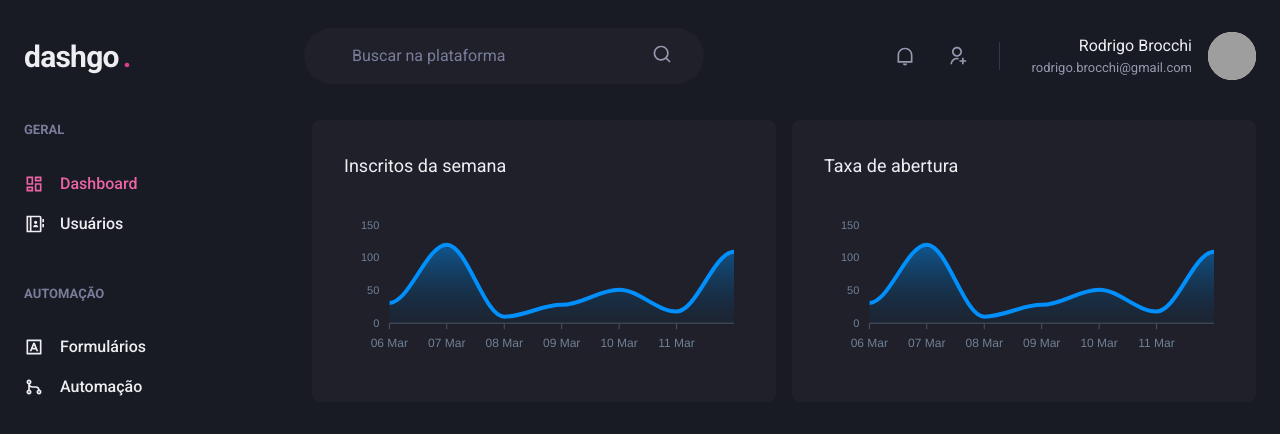
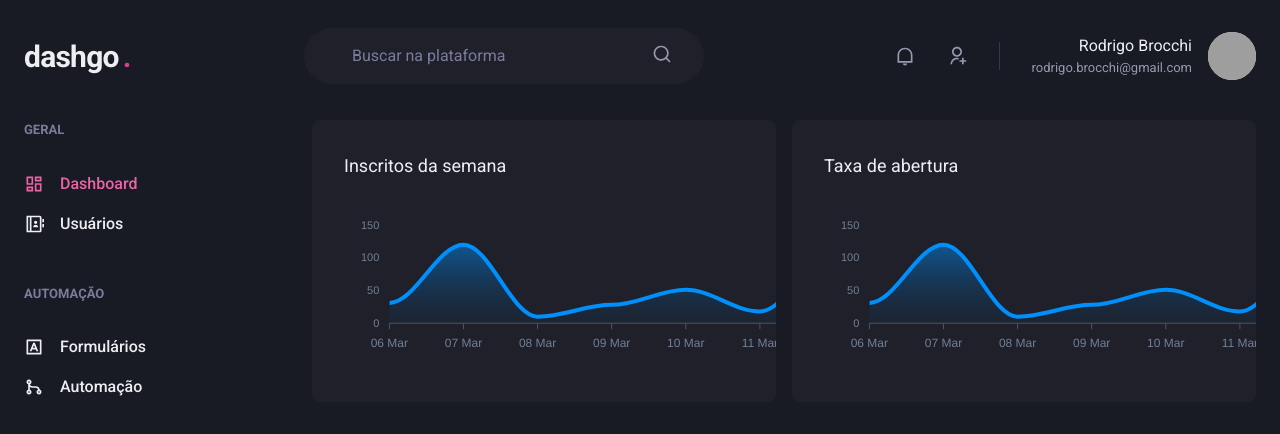
Before and after one commit to brocchirodrigo/dashgo, a Next.js app: page /dashboard in a window 1280 px wide. Shown: the top 434 px of the page. Built offline with nearby package versions, Linux system fonts and the light colour scheme; grey boxes are pictures that could not be loaded.

Commit message:
Correção width dos gráficos

```diff
--- a/src/pages/dashboard.tsx
+++ b/src/pages/dashboard.tsx
@@ -83,7 +83,13 @@ export default function Dashboard() {
           minChildWidth="320px"
           alignItems="flex-start"
         >
-          <Box p={["6", "8"]} bg="gray.800" borderRadius={8} pb="4">
+          <Box
+            p={["6", "8"]}
+            bg="gray.800"
+            borderRadius={8}
+            pb="4"
+            overflow="hidden"
+          >
             <Text fontSize="lg" mb="4">
               Inscritos da semana
             </Text>
@@ -92,11 +98,17 @@ export default function Dashboard() {
               series={series}
               type="area"
               height={160}
-              width="100%"
+              width={500}
             />
           </Box>
 
-          <Box p={["6", "8"]} bg="gray.800" borderRadius={8} pb="4">
+          <Box
+            p={["6", "8"]}
+            bg="gray.800"
+            borderRadius={8}
+            pb="4"
+            overflow="hidden"
+          >
             <Text fontSize="lg" mb="4">
               Taxa de abertura
             </Text>
@@ -105,7 +117,7 @@ export default function Dashboard() {
               series={series}
               type="area"
               height={160}
-              width="100%"
+              width={500}
             />
           </Box>
         </SimpleGrid>
```
